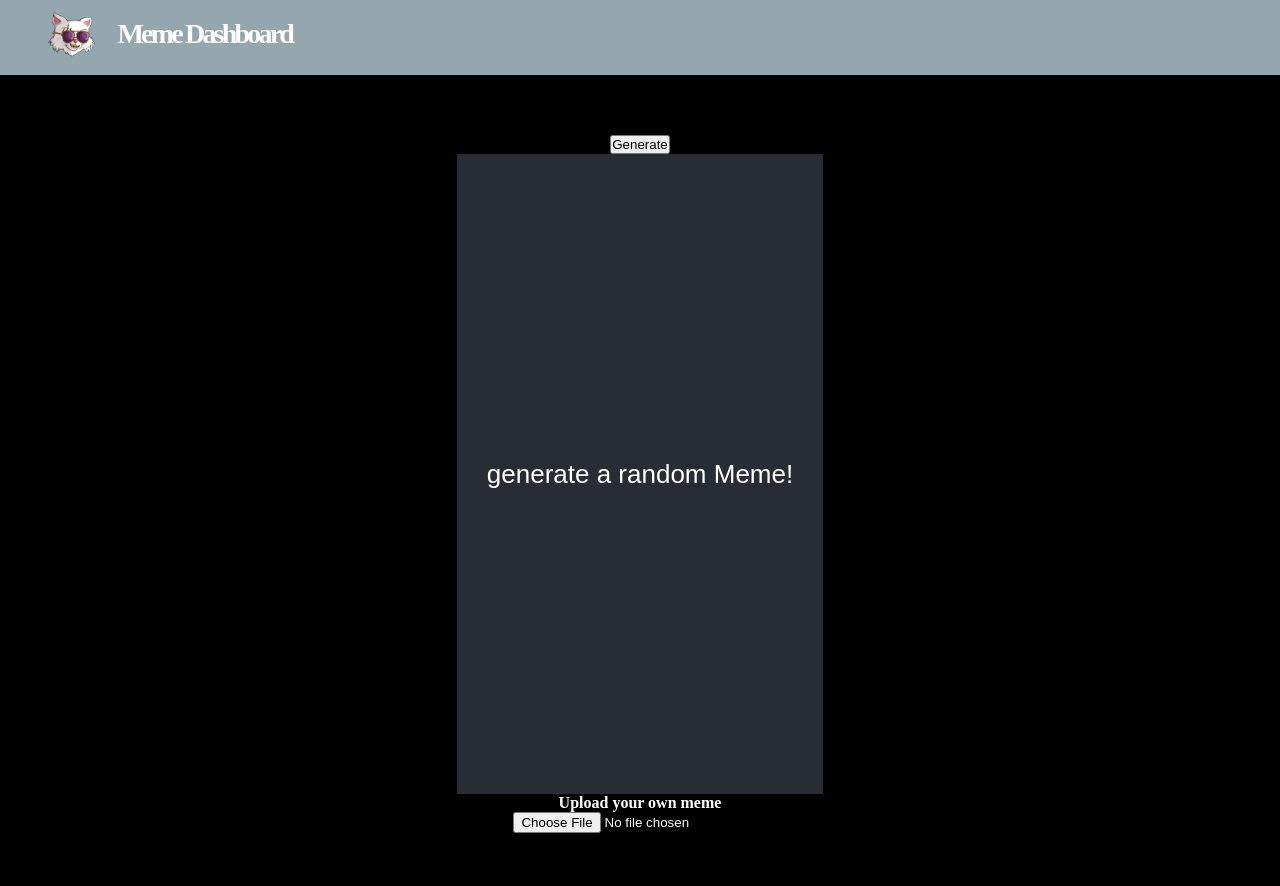
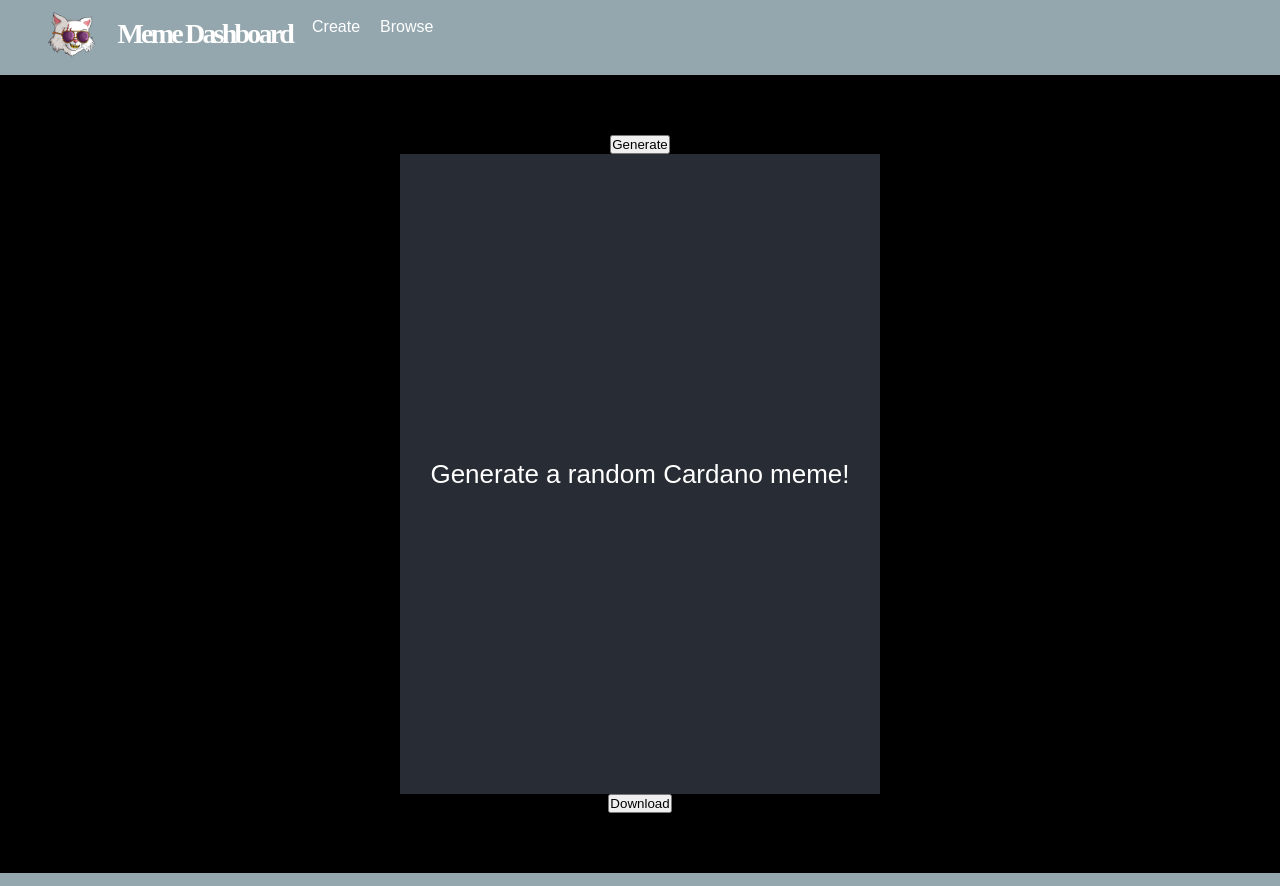
Before and after one commit to jlloyd0430/Galactic-meme-dashboard, a React (Create React App) app: page / in a window 1280 px wide. Shown: the top 886 px of the page. Built offline with nearby package versions, Linux system fonts and the light colour scheme.

Commit message:
refactoring

```diff
--- a/package.json
+++ b/package.json
@@ -8,6 +8,7 @@
     "@testing-library/user-event": "^13.5.0",
     "react": "^18.2.0",
     "react-dom": "^18.2.0",
+    "react-router-dom": "^6.9.0",
     "react-scripts": "5.0.1",
     "web-vitals": "^2.1.4"
   },
--- a/src/App.css
+++ b/src/App.css
@@ -5,6 +5,12 @@
 .App-logo {
   height: 40vmin;
   pointer-events: none;
+}
+
+.pages {
+  float: right;
+  margin: 10px;
+  text-decoration: none;
 }
 
 img {
@@ -17,6 +23,7 @@ img {
 
 .Btn {
   color: #000;
+  margin: auto;
 }
 
 .upload-meme {
--- a/src/Home.js
+++ b/src/Home.js
@@ -37,6 +37,15 @@ function Home() {
     setImage(`./personal-images/meme${randomImage}.JPG`);
   };
 
+  const handleDownload = () => {
+    const link = document.createElement("a");
+    link.download = "meme.jpg";
+    link.href = image;
+    document.body.appendChild(link);
+    link.click();
+    document.body.removeChild(link);
+  };
+
   return (
     <div className="App">
       <button className="Btn" onClick={handleClick}>
@@ -45,19 +54,16 @@ function Home() {
 
       <header className="App-header">
         {image ? (
-          <img src={image} className="img" alt="random meme" />
+          <>
+            <img src={image} className="img" alt="random meme" />
+          </>
         ) : (
-          <p>generate a random Meme!</p>
+          <p>Generate a random Cardano meme!</p>
         )}
       </header>
-
-      <p className="upload-meme">Upload your own meme</p>
-      <input
-        type="file"
-        name="uploadedImage"
-        className="btn2"
-        onChange={handleUpload}
-      />
+      <button className="Btn" onClick={handleDownload}>
+        Download
+      </button>
     </div>
   );
 }
--- a/src/Navbar.js
+++ b/src/Navbar.js
@@ -1,34 +1,25 @@
-import React, { useState, Fragment } from "react";
+import React, { useState } from "react";
 import logo from "./images/logo.PNG";
+import { Link } from "react-router-dom";
+import "./App.css";
 
 export default function Header() {
-  const [menuOpen, setMenuOpen] = useState(false);
   const [currentPage, setCurrentPage] = useState("");
-
-  const toggleMenu = (page) => {
-    setMenuOpen(!menuOpen);
-    setCurrentPage(page);
-  };
 
   return (
     <header>
-      <Fragment>
-        {menuOpen ? (
-          <div className="menu">
-            <ul>
-              <li onClick={() => toggleMenu("derpbirds")}>Derpbirds</li>
-              <li onClick={() => toggleMenu("dbagmfers")}>Dbagmfers</li>
-            </ul>
-          </div>
-        ) : (
-          <div className="logo-title">
-            <img src={logo} alt="meme" className="logo" />
-            <h1 className="title">Meme Dashboard</h1>
-          </div>
-        )}
-      </Fragment>
-      <div className="menu-icon" onClick={() => toggleMenu("")}>
-        <i className="fa fa-bars"></i>
+      <div className="logo-title">
+        <img src={logo} alt="meme" className="logo" />
+        <h1 className="title">Meme Dashboard</h1>
+        <div className="pages">
+          <Link to="/mission" className="pages">
+            Browse
+          </Link>
+          <Link to="/gallery" className="pages">
+            Create
+          </Link>
+          {/* <Link to="/contact">Worksheet</Link> */}
+        </div>
       </div>
     </header>
   );
--- a/src/index.js
+++ b/src/index.js
@@ -1,13 +1,16 @@
-import React from 'react';
-import ReactDOM from 'react-dom/client';
-import './index.css';
-import App from './App';
-import reportWebVitals from './reportWebVitals';
+import React from "react";
+import ReactDOM from "react-dom/client";
+import "./index.css";
+import App from "./App";
+import { BrowserRouter } from "react-router-dom";
+import reportWebVitals from "./reportWebVitals";
 
-const root = ReactDOM.createRoot(document.getElementById('root'));
+const root = ReactDOM.createRoot(document.getElementById("root"));
 root.render(
   <React.StrictMode>
-    <App />
+    <BrowserRouter>
+      <App />
+    </BrowserRouter>
   </React.StrictMode>
 );
 
```
Also changed, not shown: src/Browse.js (added), 1 other file (tests, documents, lock files or other folders).
